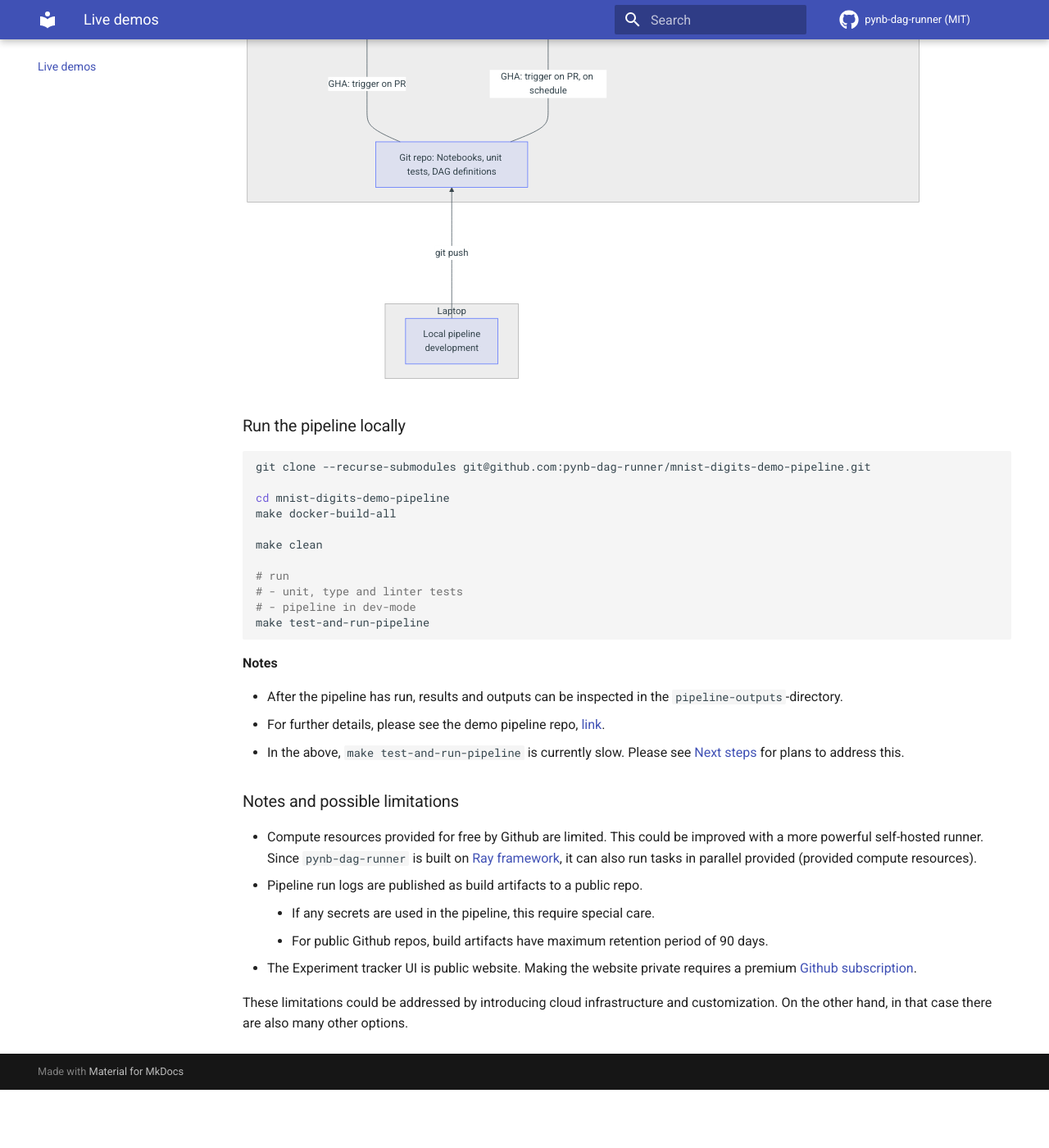
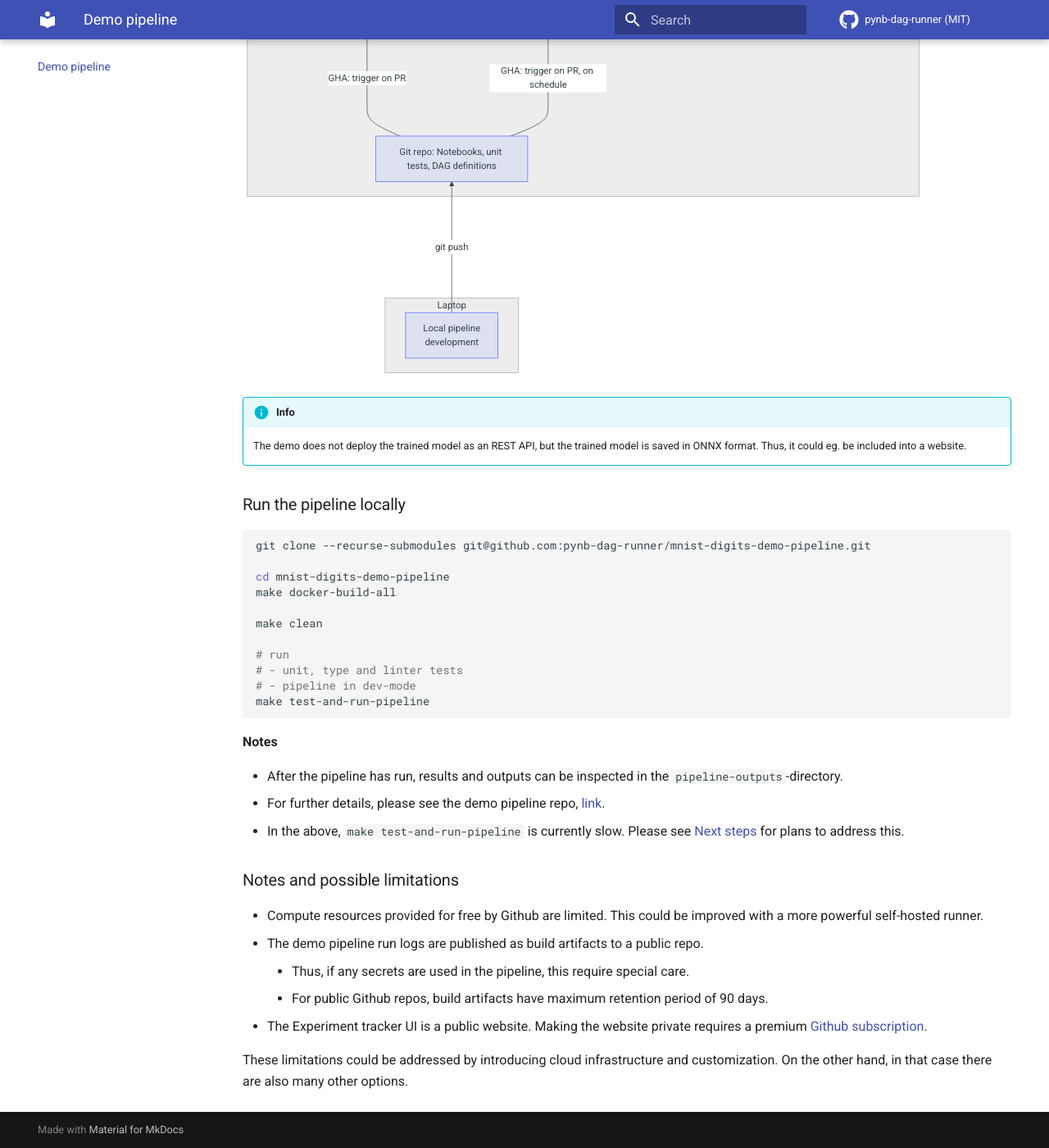
Before and after one commit to composable-logs/composable-logs, an MkDocs documentation site: the page built from docs/docs/live-demos/mnist-digits-demo-pipeline.md, in a window 1280 px wide and 1400 px high, scrolled down 2286 px. Shown: the whole window at 82% size. Built offline with MkDocs 1.6.1 and Material for MkDocs 9.7.7, drawn with Linux system fonts in a browser that asks for light colours; comment, search, counter and statistics services are not loaded; before the commit the page ends 3615 px from its top, so only the background shows below that; some of the changed text lies outside the part shown.

Commit message:
docs website update (#115)
* adding new pages under Home

* revised contact/contribution info

* move related projects

* add initial related work

* update intro/contact content

* update contact/contribution page

* Notebook codes -> codes in architecture

* update otel schema page

* revise demo pipeline description

* related projects; zenml

* more emphasis on demo link

* delete old pages

* simpler page org

* separate notebook support page

````diff
--- a/docs/docs/live-demos/mnist-digits-demo-pipeline.md
+++ b/docs/docs/live-demos/mnist-digits-demo-pipeline.md
@@ -4,19 +4,17 @@ hide:
   - toc
 ---
 
-A goal of `pynb-dag-runner` is to make it easy to deploy data/ml pipelines with
-no (or with minimal) cloud infrastructure.
+A main goal of `pynb-dag-runner` is to make it easy to deploy data/ml pipelines with no (or with minimal) cloud infrastructure.
 
 Currently there is one live demo pipeline `mnist-digits-demo-pipeline` illustrating this in practice.
 
-## `mnist-digits-demo-pipeline`
+## Demo pipeline: `mnist-digits-demo-pipeline`
 
-This pipeline trains a model for recognizing hand written digits from a
-toy MNIST data set included in sklearn library.
+This pipeline trains a model for recognizing hand written digits from a toy MNIST data set included in sklearn library.
 
-- Github: [https://github.com/pynb-dag-runner/mnist-digits-demo-pipeline](https://github.com/pynb-dag-runner/mnist-digits-demo-pipeline)
-- Public experiment tracker: [https://pynb-dag-runner.github.io/mnist-digits-demo-pipeline/](https://pynb-dag-runner.github.io/mnist-digits-demo-pipeline/)
+- **Public experiment tracker: [https://pynb-dag-runner.github.io/mnist-digits-demo-pipeline/](https://pynb-dag-runner.github.io/mnist-digits-demo-pipeline/)**
 
+---
 
 ### Pipeline task DAG
 
@@ -63,20 +61,17 @@ graph LR
        - Use **Github Build Artifacts** for storing pipeline run logs.
        - Use **Github Pages** for pipeline/task tracker and ML-experiment tracker
          (hosted as a static site and built from pipeline run logs).
-- [x] Outcomes of pipeline runs (both scheduled- and PR- pipeline runs) can be inspected in the
-      Experiment tracker (see above, this is hosted as a static website and build using a fork of MLFlow).
+- [x] Outcomes of pipeline runs (both scheduled- and PR- pipeline runs) can be inspected in the Experiment tracker (see above, this is hosted as a static website and build using a fork of MLFlow).
 
 This setup could be used to run public open source -- open data pipelines using only a free personal Github account.
 
 ### Architecture and use of Github services
 
-A special feature of the below architecture is that each run of the pipeline can be executed
-serverless using ephemeral compute resources. So, after a pipeline has run, we only need to persist
-the (OpenTelemetry) logs of that run, and those are stored as one immutable JSON file per pipeline run.
+A special feature of the below architecture is that each run of the pipeline can be executed serverless using ephemeral compute resources.
+So, after a pipeline has run, we only need to persist the (OpenTelemetry) logs of that run, and those are stored as one immutable JSON file per pipeline run.
 
-In other words, the architecture does not include any tracking servers that need to run 24/7
-(eg. for task execution, like Airflow) or for experiment tracking (eg. for ML tracking,
-like an MLFlow backend). In particular, the architecture does not include any databases.
+In other words, the architecture does not include any tracking servers that need to run 24/7 (eg. for task execution, like Airflow) or for experiment tracking (eg. for ML tracking, like an MLFlow backend).
+In particular, the architecture does not include any databases.
 
 ``` mermaid
 graph BT;
@@ -121,6 +116,11 @@ web_static_mlflow_data -.- web_static_mlflow
 web_static_mlflow_logs -.- web_static_mlflow
 Internet --> web_static_mlflow
 ```
+
+!!! info
+    The demo does not deploy the trained model as an REST API, but the trained model is saved in ONNX format. Thus, it could eg. be included into a website.
+
+
 ### Run the pipeline locally
 
 ``` bash
@@ -145,13 +145,11 @@ make test-and-run-pipeline
   Please see [Next steps](/next-steps/) for plans to address this.
 
 ### Notes and possible limitations
-- Compute resources provided for free by Github are limited. This could be improved with a more powerful
-  self-hosted runner. Since `pynb-dag-runner` is built on [Ray framework](https://www.ray.io/), it can
-  also run tasks in parallel provided (provided compute resources).
-- Pipeline run logs are published as build artifacts to a public repo.
-    - If any secrets are used in the pipeline, this require special care.
+- Compute resources provided for free by Github are limited. This could be improved with a more powerful self-hosted runner.
+- The demo pipeline run logs are published as build artifacts to a public repo.
+    - Thus, if any secrets are used in the pipeline, this require special care.
     - For public Github repos, build artifacts have maximum retention period of 90 days.
-- The Experiment tracker UI is public website. Making the website private requires a premium [Github subscription](https://docs.github.com/en/enterprise-cloud@latest/pages/getting-started-with-github-pages/changing-the-visibility-of-your-github-pages-site).
+- The Experiment tracker UI is a public website. Making the website private requires a premium [Github subscription](https://docs.github.com/en/enterprise-cloud@latest/pages/getting-started-with-github-pages/changing-the-visibility-of-your-github-pages-site).
 
 These limitations could be addressed by introducing cloud infrastructure and customization.
 On the other hand, in that case there are also many other options.
--- a/docs/mkdocs.yml
+++ b/docs/mkdocs.yml
@@ -29,6 +29,10 @@ markdown_extensions:
   - pymdownx.tasklist:
      custom_checkbox: true
 
+  # --- below based on ---
+  # https://squidfunk.github.io/mkdocs-material/reference/admonitions/#configuration
+  - admonition
+
 theme:
   name: material
 
@@ -36,7 +40,7 @@ theme:
     - navigation.tabs
     - navigation.sections
     - navigation.expand
-    - navigation.indexes
+    #- navigation.indexes
 
   # Github logo for showing repo stats, see repo_-keys below
   icon:
@@ -60,12 +64,11 @@ repo_name: pynb-dag-runner (MIT)
 #   https://squidfunk.github.io/mkdocs-material/
 #
 nav:
-  - Home:
-    - Welcome: index.md
-    - Contributions: home/contributions.md
-    - Contact: contact/index.md
-  - Live demos: live-demos/mnist-digits-demo-pipeline.md
+  - Intro:
+    - "What is pynb-dag-runner?": home/index.md
+    - Notebook support: home/notebook-support.md
+    - Related projects: home/related-projects.md
+    - OpenTelemetry schema: home/opentelemetry-span-format.md
+  - Demo pipeline: live-demos/mnist-digits-demo-pipeline.md
   - Next steps: next-steps/index.md
-  - OpenTelemetry schema:
-    - OpenTelemetry schema: ref/spans.md
   - Contact: contact/index.md
````
Also changed, not shown: docs/docs/contact/index.md (+22 -4 lines), docs/docs/home/index.md (added, +101 -0 lines), docs/docs/home/notebook-support.md (added, +18 -0 lines), docs/docs/home/opentelemetry-span-format.md (added, +16 -0 lines), docs/docs/home/related-projects.md (added, +33 -0 lines), docs/docs/index.md (+1 -7 lines), docs/docs/ref/spans.md (deleted, +0 -15 lines).
